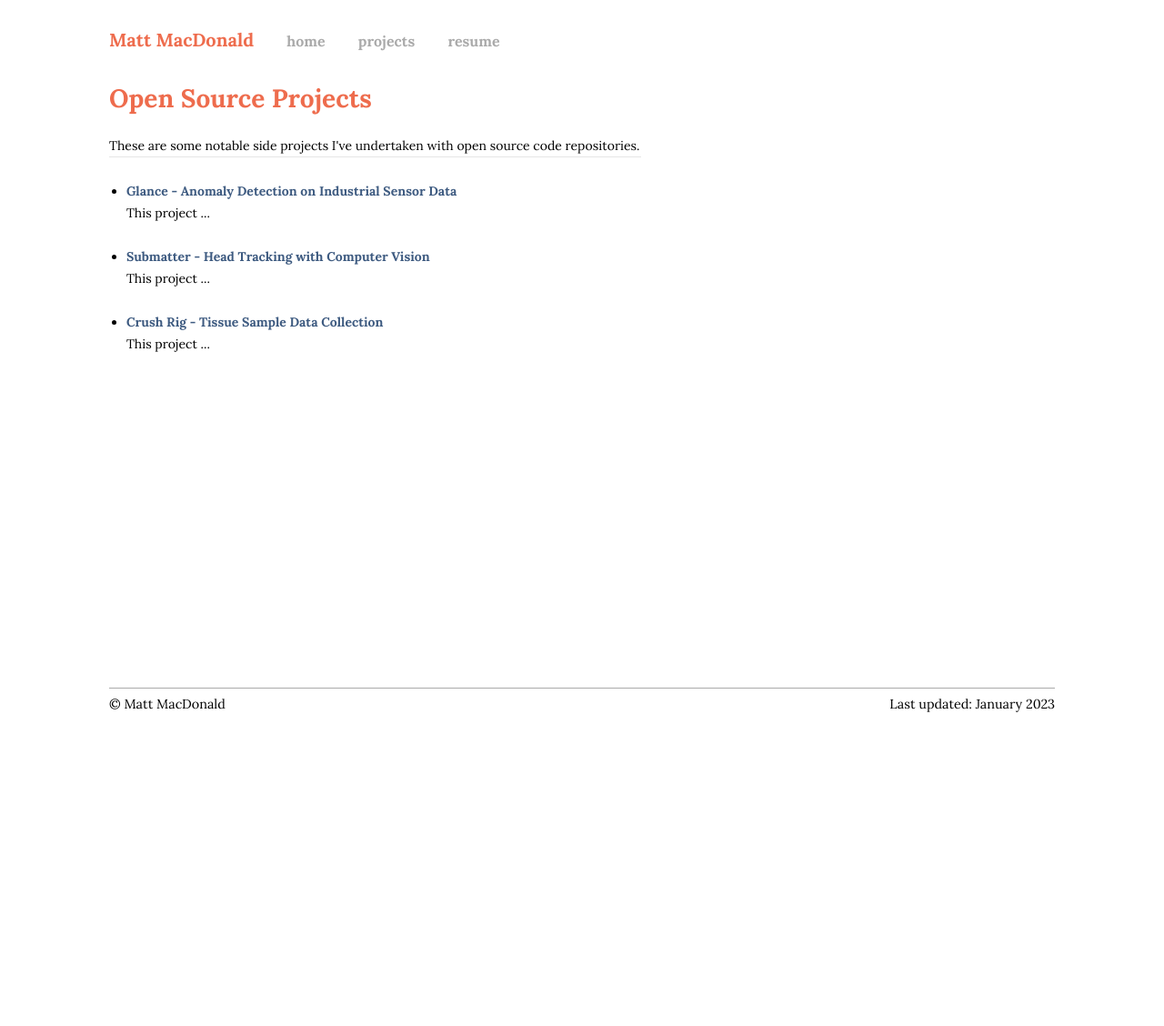
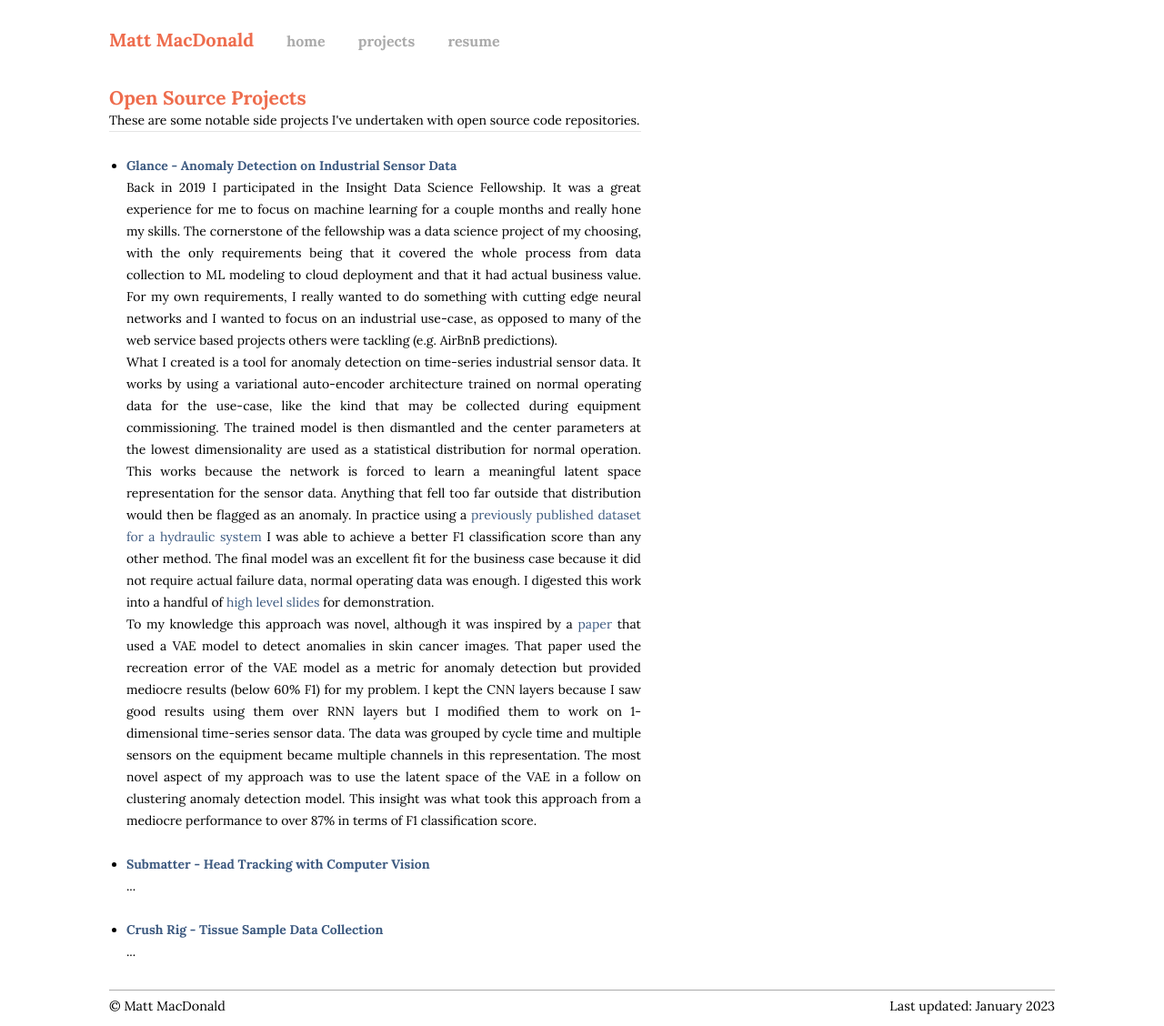
Before and after one commit to mttmac/mttmac.github.io, a Jekyll site: the page built from opensource.html, in a window 1280 px wide. Shown: the whole page at 91% size. Built offline with Jekyll 4.4.1, drawn with Linux system fonts in a browser that asks for light colours; before the commit the page ends 932 px from its top, so only the background shows below that.

Commit message:
Add project context

```diff
--- a/css/main.css
+++ b/css/main.css
@@ -69,7 +69,7 @@ a:hover {
 }
 
 a:visited {
-  color: #98c1d9;
+  color: #3d5a80;
 }
 
 table {
@@ -119,14 +119,16 @@ Colour Palette
 Hex Codes: #3d5a80 // #98c1d9 // #e0fbfc // #ee6c4d //#293241
 Dark Blue, Blue, Teal, Orange, Black
 */
-.site .content h1.subtitle {
+.site .content h1.title {
   color: #ee6c4d;
-  font-size: 3;
 }
 
-.site .content h1.subsubtitle {
+.site .content h2.title {
   color: #ee6c4d;
-  font-size: 2;
+}
+
+.site .content h3.title {
+  color: #ee6c4d;
   font-style: italic;
 }
 
--- a/opensource.html
+++ b/opensource.html
@@ -3,7 +3,7 @@ layout: default
 title: Matt MacDonald | Projects
 ---
 <div class="content">
-  <h1 class="subtitle">Open Source Projects</h1>
+  <h2 class="title">Open Source Projects</h2>
   These are some notable side projects I've undertaken with open source code repositories.
   <br>
   <hr>
@@ -12,17 +12,42 @@ title: Matt MacDonald | Projects
     <br>
     <li><b><a href="https://github.com/mttmac/glance">Glance - Anomaly Detection on Industrial Sensor Data</a></b>
       <br>
-      This project ...
+      Back in 2019 I participated in the Insight Data Science Fellowship. It was a great experience for me to focus on
+      machine learning for a couple months and really hone my skills. The cornerstone of the fellowship was a data
+      science project of my choosing, with the only requirements being that it covered the whole process from data
+      collection to ML modeling to cloud deployment and that it had actual business value. For my own requirements, I
+      really wanted to do something with cutting edge neural networks and I wanted to focus on an industrial use-case,
+      as opposed to many of the web service based projects others were tackling (e.g. AirBnB predictions).
+      <br>
+      What I created is a tool for anomaly detection on time-series industrial sensor data. It works by using a
+      variational auto-encoder architecture trained on normal operating data for the use-case, like the kind that may be
+      collected during equipment commissioning. The trained model is then dismantled and the center parameters at the
+      lowest dimensionality are used as a statistical distribution for normal operation. This works because the network
+      is forced to learn a meaningful latent space representation for the sensor data. Anything that fell too far
+      outside that distribution would then be flagged as an anomaly. In practice using a <a
+        href="https://ieeexplore.ieee.org/document/7151267">previously published dataset for a hydraulic system</a> I
+      was able to achieve a better F1 classification score than any other method. The final model was an excellent fit
+      for the business case because it did not require actual failure data, normal operating data was enough. I digested
+      this work into a handful of <a href="/assets/insight_demo_slides.pdf">high level slides</a> for demonstration.
+      <br>
+      To my knowledge this approach was novel, although it was inspired by a <a
+        href="https://arxiv.org/pdf/1807.01349.pdf">paper</a> that used a VAE model to detect anomalies in skin cancer
+      images. That paper used the recreation error of the VAE model as a metric for anomaly detection but provided
+      mediocre results (below 60% F1) for my problem. I kept the CNN layers because I saw good results using them over
+      RNN layers but I modified them to work on 1-dimensional time-series sensor data. The data was grouped by cycle
+      time and multiple sensors on the equipment became multiple channels in this representation. The most novel aspect
+      of my approach was to use the latent space of the VAE in a follow on clustering anomaly detection model. This
+      insight was what took this approach from a mediocre performance to over 87% in terms of F1 classification score.
     </li>
     <br>
     <li><b><a href="https://github.com/mttmac/submatter">Submatter - Head Tracking with Computer Vision </a></b>
       <br>
-      This project ...
+      ...
     </li>
     <br>
     <li><b><a href="https://github.com/mttmac/crush-rig">Crush Rig - Tissue Sample Data Collection</a></b>
       <br>
-      This project ...
+      ...
     </li>
 
 </div>
```
Also changed, not shown: _layouts/home.html (+4 -4 lines), assets/favicon.png, 1 other file.
